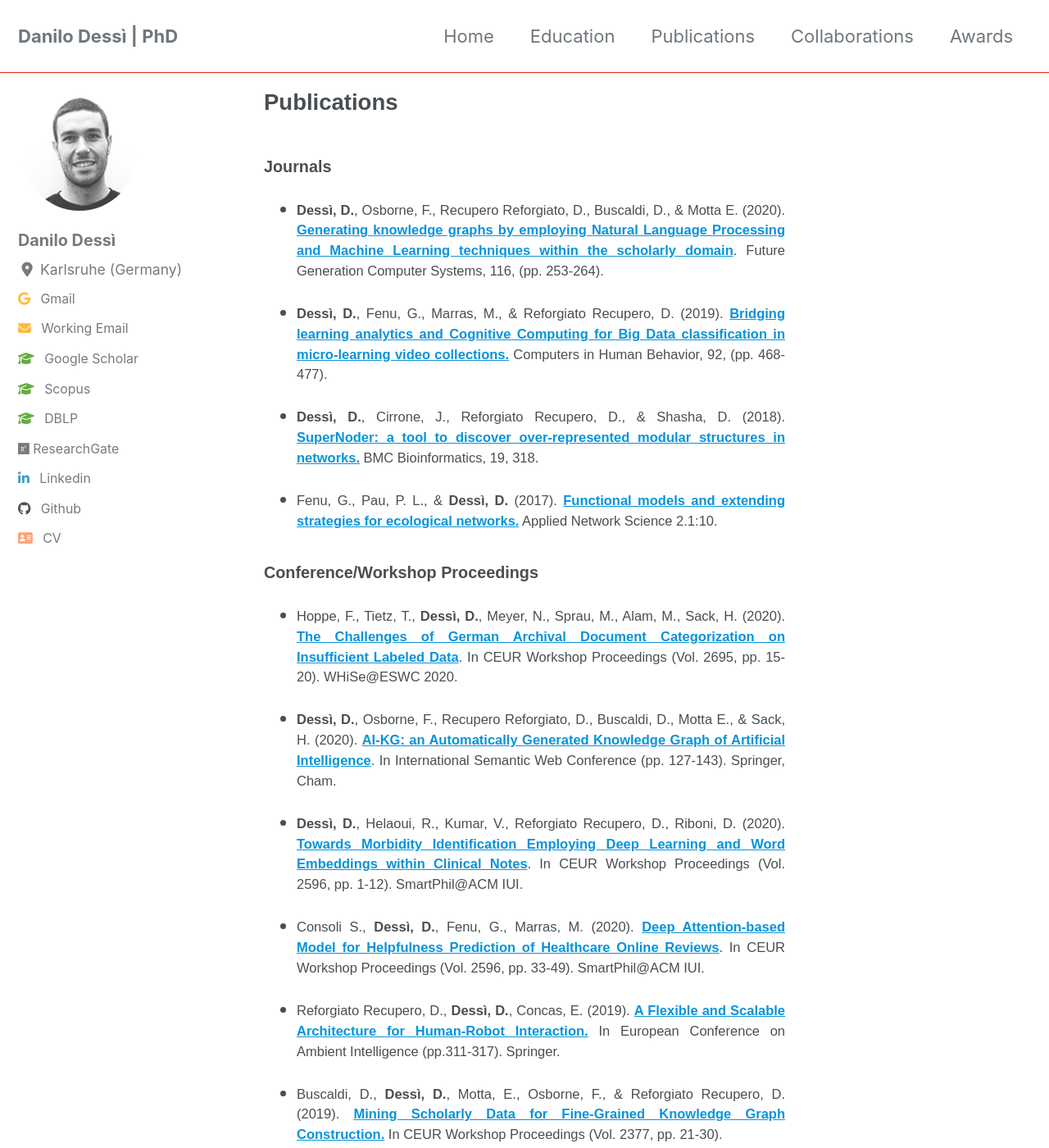
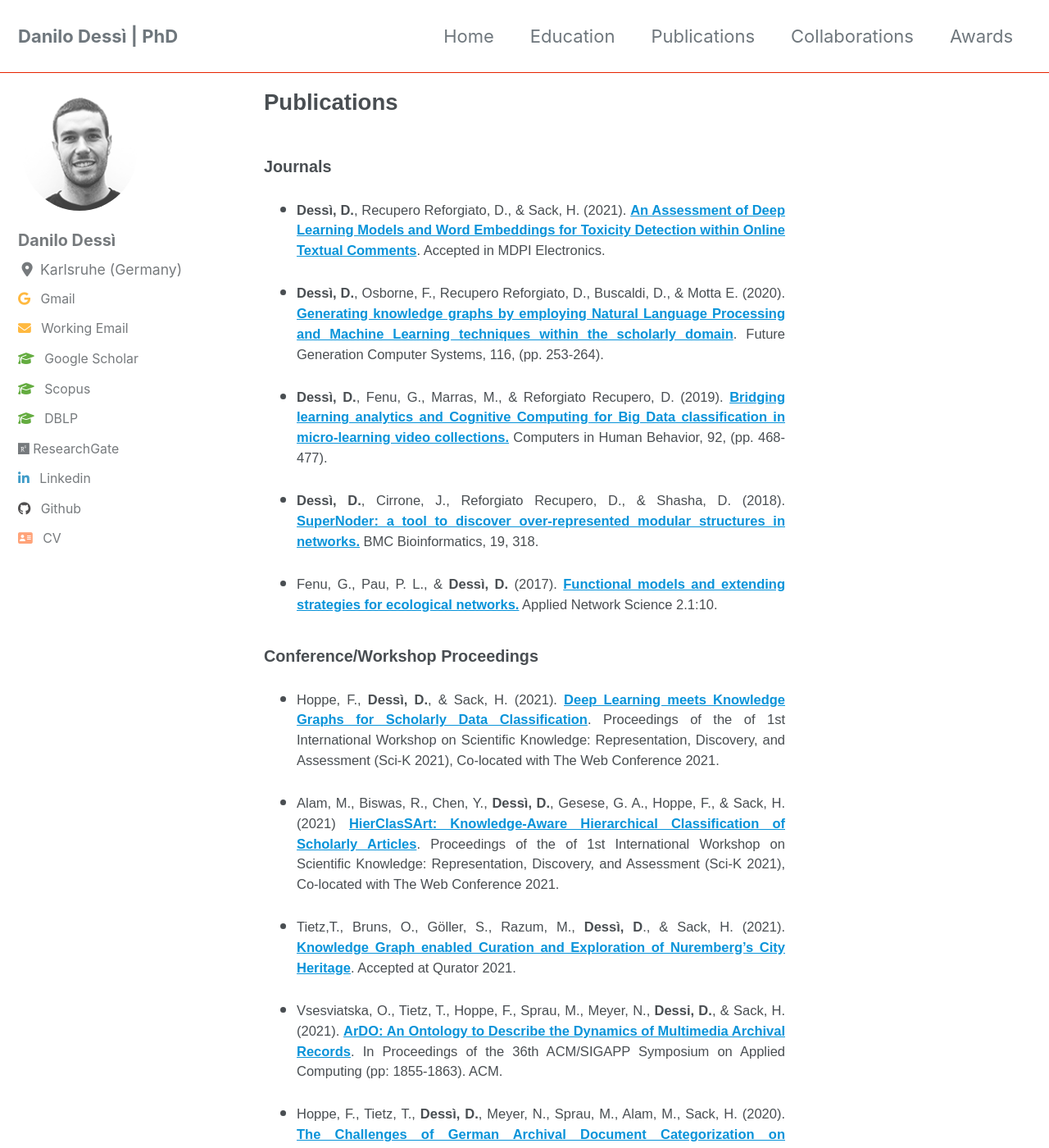
Before and after one commit to danilo-dessi/danilo-dessi.github.io, a Jekyll site: the page built from pages/publications.md, in a window 1280 px wide and 1400 px high. Shown: the whole window at 82% size. Built offline with Jekyll 4.4.1, drawn with Linux system fonts in a browser that asks for light colours; cached includes are drawn as plain includes; nearby versions of some CDN libraries.

Commit message:
publications updated

```diff
--- a/pages/publications.md
+++ b/pages/publications.md
@@ -6,6 +6,8 @@ title: Publications
 ---
 
 ### Journals
+
+- **Dessì, D.**, Recupero Reforgiato, D., & Sack, H. (2021). [**An Assessment of Deep Learning Models and Word Embeddings for Toxicity Detection within Online Textual Comments**](https://drive.google.com/file/d/1xp9Jgw2QArihfAmM8WOldh_kStUktov_/view?usp=sharing). Accepted in MDPI Electronics.
 
 - **Dessì, D.**, Osborne, F., Recupero Reforgiato, D., Buscaldi, D., & Motta E. (2020). [**Generating knowledge graphs by employing Natural Language Processing and Machine Learning techniques within the scholarly domain**](http://www.sciencedirect.com/science/article/pii/S0167739X2033003X). Future Generation Computer Systems, 116, (pp. 253-264).
 
@@ -18,6 +20,14 @@ title: Publications
 
 
 ### Conference/Workshop Proceedings
+
+- Hoppe, F., **Dessì, D.**, & Sack, H. (2021). [**Deep Learning meets Knowledge Graphs for Scholarly Data Classification**](https://drive.google.com/file/d/1KirtEYTCBZl_PLYTQUyspcArQ4ulr4o7/view?usp=sharing). Proceedings of the of 1st International Workshop on Scientific Knowledge: Representation, Discovery, and Assessment (Sci-K 2021), Co-located with The Web Conference 2021.
+
+- Alam, M., Biswas, R., Chen, Y., **Dessì, D.**, Gesese, G. A., Hoppe, F., & Sack, H. (2021) [**HierClasSArt: Knowledge-Aware Hierarchical Classification of Scholarly Articles**](https://drive.google.com/file/d/1NXf8Xbi7cRB-NF45EAFOUIVL4PfJFfhR/view?usp=sharing).  Proceedings of the of 1st International Workshop on Scientific Knowledge: Representation, Discovery, and Assessment (Sci-K 2021), Co-located with The Web Conference 2021.
+
+- Tietz,T., Bruns, O., Göller, S., Razum, M., **Dessì, D**., & Sack, H. (2021). [**Knowledge Graph enabled Curation and Exploration of Nuremberg's City Heritage**](https://drive.google.com/file/d/1OSqmgNaZTy7ZjQ9hWNtsJIKMF3dqD7sC/view?usp=sharing).  Accepted at Qurator 2021.
+
+- Vsesviatska, O., Tietz, T., Hoppe, F., Sprau, M., Meyer, N.,  **Dessi, D.**, & Sack, H. (2021). [**ArDO: An Ontology to Describe the Dynamics of Multimedia Archival Records**](https://drive.google.com/file/d/1o1QbYTgvJMzWuDuEFzFpRjn1F83nh59h/view?usp=sharing). In Proceedings of the 36th ACM/SIGAPP Symposium on Applied Computing (pp: 1855-1863). ACM.
 
 - Hoppe, F., Tietz, T., **Dessì, D.**, Meyer, N., Sprau, M., Alam, M., Sack, H. (2020). [**The Challenges of German Archival Document Categorization on Insufficient Labeled Data**](http://ceur-ws.org/Vol-2695/paper2.pdf). In CEUR Workshop Proceedings (Vol. 2695, pp. 15-20). WHiSe@ESWC 2020.
 
```
